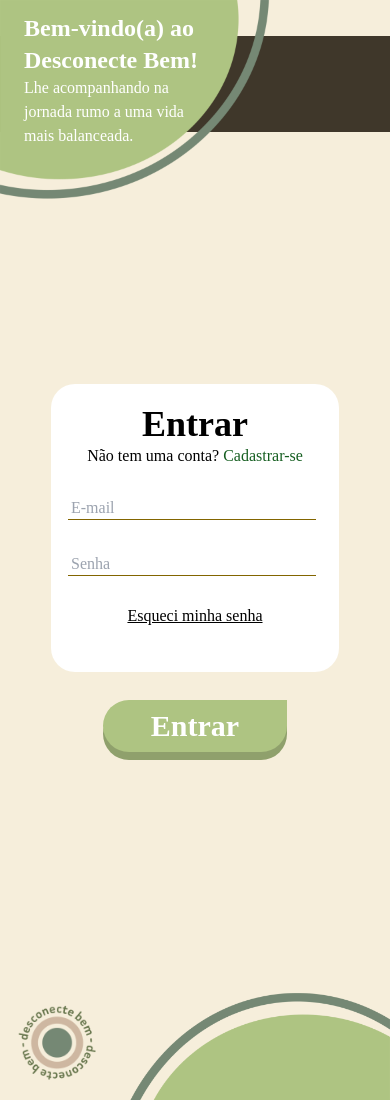
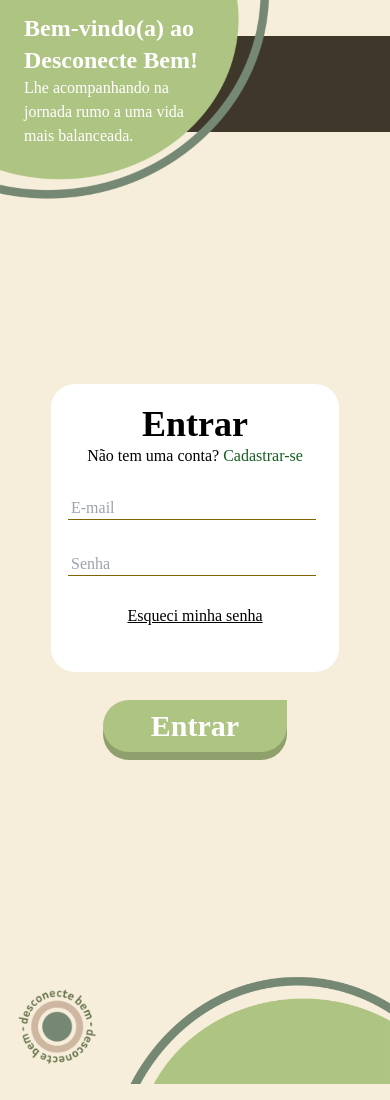
Before and after one commit to Daniel-san8/Desconecte-Bem, a React (Vite) app: page / in a window 390 px wide. Built offline with nearby package versions, Linux system fonts and the light colour scheme; a web font is replaced by a local one.

Commit message:
wix: mudança de linha do TypeEstadoEsqueciSenha

```diff
--- a/src/components/CadastroHome/SectionInferiorMobile.tsx
+++ b/src/components/CadastroHome/SectionInferiorMobile.tsx
@@ -1,6 +1,6 @@
 export default function SectionInferiorMobile() {
   return (
-    <div className="flex self-end w-full absolute justify-between h-3/4 max-h-64 -bottom-64 overflow-hidden md:hidden">
+    <div className="flex self-end w-full -z-10 absolute justify-between h-3/4 max-h-64 -bottom-60 overflow-hidden md:hidden">
       <img
         src="/assets/logoDark.png"
         alt="logo dark"
--- a/src/components/EsqueciSenha.tsx
+++ b/src/components/EsqueciSenha.tsx
@@ -15,6 +15,12 @@
     document.title = "Esqueci a Senha | Desconecte Bem";
   }, []);
 
+  React.useEffect(() => {
+    global.resetStep();
+
+    return () => global.resetStep();
+  }, []);
+
   return (
     <section className="relative flex flex-col items-center md:flex-row md:justify-center">
       <Sectionleft />
--- a/src/components/EsqueciSenha/StepFour.tsx
+++ b/src/components/EsqueciSenha/StepFour.tsx
@@ -2,7 +2,6 @@
 import { useGlobal } from "../../globalStates/globalUse";
 import BoxTitle from "../LoginHome/BoxTitle";
 import ButtonLogin from "../LoginHome/ButtonLogin";
-import InputLogin from "../LoginHome/InputLogin";
 import WhiteBox from "../LoginHome/WhiteBox";
 
 export default function StepFour() {
```
Also changed, not shown: src/globalStates/globalUse.tsx (+7 -7 lines).
